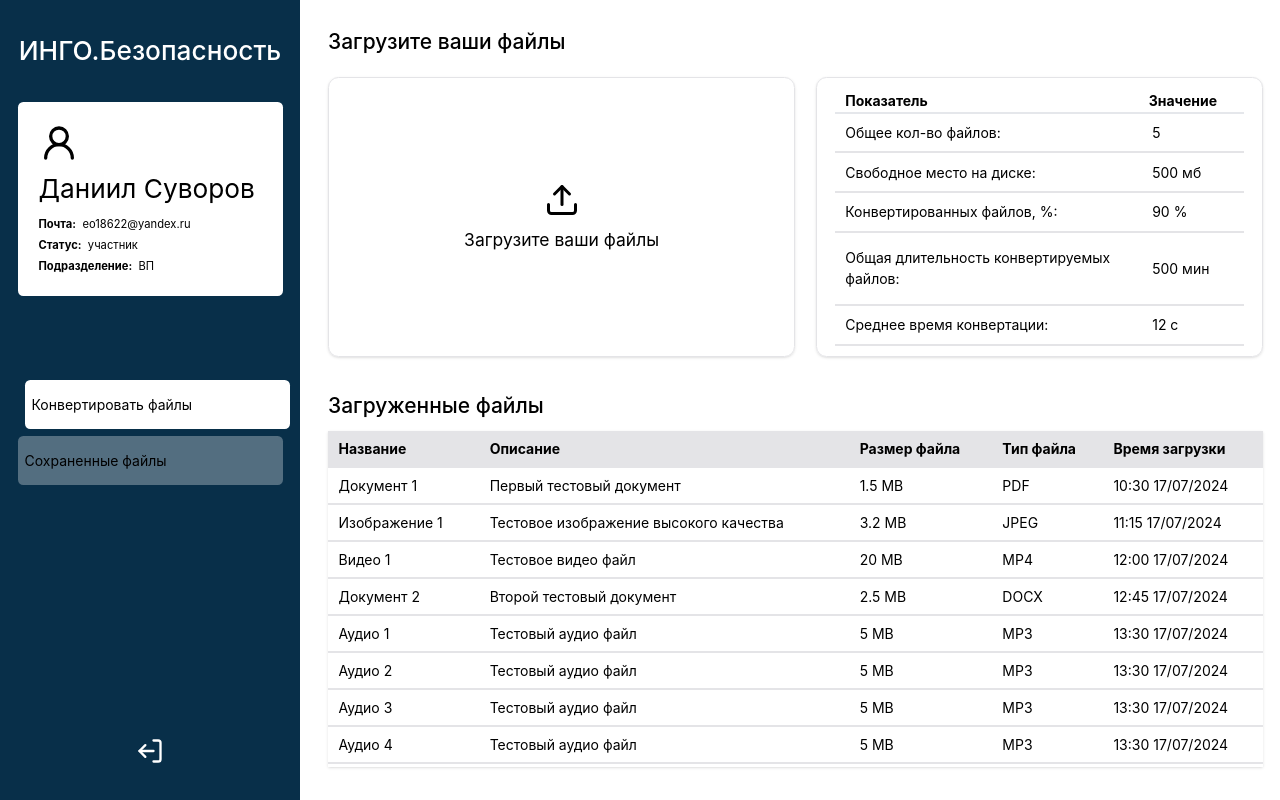
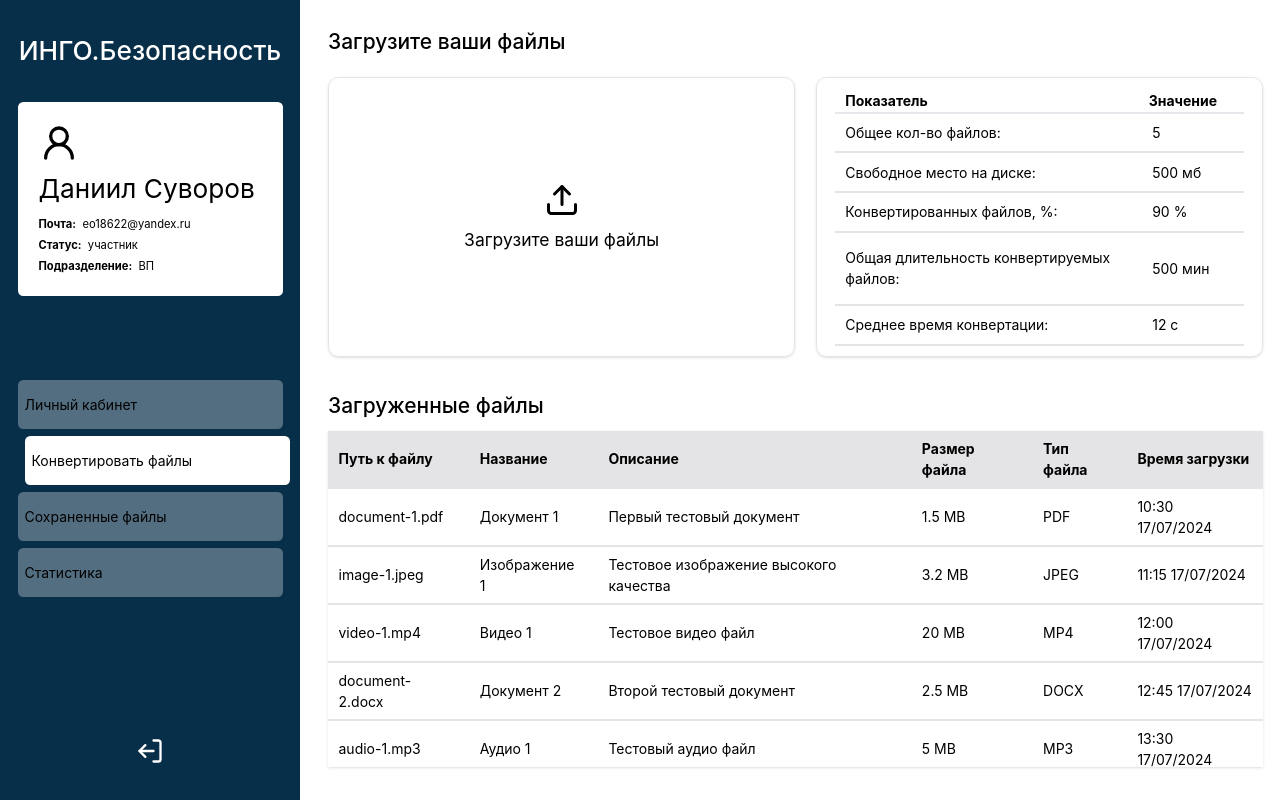
Before and after one commit to racoon-typing/Ingo, a React (Vite) app in the folder project/: page /convert in a window 1280 px wide. Built offline with nearby package versions, Linux system fonts and the light colour scheme.

Commit message:
добавил маршрутизацию и доработал объект

```diff
--- a/project/src/app/App.tsx
+++ b/project/src/app/App.tsx
@@ -22,10 +22,6 @@ function App() {
         />
         <Route path="/convert" element={<ConverterPage />} />
         <Route path="/files" element={<UploadFilesPage />} />
-        {/* <Route path="/files" element={<Files />} /> */}
-        {/* <ConverterPage /> */}
-        {/* <UploadFilesPage /> */}
-        {/* <Files /> */}
       </Routes>
     </>
   );
--- /dev/null
+++ b/project/src/components/file-item/FileItem.tsx
@@ -0,0 +1,11 @@
+// import './FileItem.scss';
+
+function FileItem(): JSX.Element {
+   return (
+    <li>
+
+    </li>
+    );
+}
+
+export default FileItem;
--- /dev/null
+++ b/project/src/components/file-list/FileList.tsx
@@ -0,0 +1,14 @@
+// import "./Converter.scss";
+
+import FileItem from "../file-item/FileItem";
+
+function FilesList(): JSX.Element {
+  return (
+    <ul className="grid grid-cols-3">
+
+      <FileItem />
+    </ul>
+  );
+}
+
+export default FilesList;
--- a/project/src/components/files/Files.tsx
+++ /dev/null
@@ -1,7 +0,0 @@
-// import "./Converter.scss";
-
-function Files(): JSX.Element {
-  return <div>Файлы</div>;
-}
-
-export default Files;
--- a/project/src/components/upload-files-row/UploadFilesRow.tsx
+++ b/project/src/components/upload-files-row/UploadFilesRow.tsx
@@ -9,6 +9,7 @@ interface IUploadFilesRowProp {
 function UploadFilesRow({ file }: IUploadFilesRowProp): JSX.Element {
   return (
     <tr className="border-b-2 border-b-zinc-200">
+      <td className="px-3 py-2 pr-4">{file.path}</td>
       <td className="px-3 py-2 pr-4">{file.name}</td>
       <td className="px-3 py-2">{file.description}</td>
       <td className="px-3 py-2">{file.size}</td>
--- a/project/src/components/upload-files-table/UploadFilesTable.tsx
+++ b/project/src/components/upload-files-table/UploadFilesTable.tsx
@@ -8,6 +8,7 @@ function UploadFilesTable(): JSX.Element {
     <table className="table-auto w-full min-w-full px-3 snap-y">
       <thead>
         <tr className="border-b-2 border-b-zinc-200 bg-zinc-200">
+          <th className="min-w-max px-3 py-2 pr-4 text-left">Путь к файлу</th>
           <th className="min-w-max px-3 py-2 pr-4 text-left">Название</th>
           <th className="min-w-max px-3 py-2 pr-4 text-left">Описание</th>
           <th className="min-w-min px-3 py-2 text-left">Размер файла</th>
--- a/project/src/consts/const.ts
+++ b/project/src/consts/const.ts
@@ -1,10 +1,10 @@
 export const menuList = [
-    // {
-    //     id: 1,
-    //     name: "Личный кабинет",
-    //     value: "account",
-    //     link: '/account'
-    // },
+    {
+        id: 1,
+        name: "Личный кабинет",
+        value: "account",
+        link: '/account'
+    },
     {
         id: 2,
         name: "Конвертировать файлы",
@@ -17,12 +17,12 @@ export const menuList = [
         value: "files",
         link: '/files'
     },
-    // {
-    //     id: 4,
-    //     name: "Статистика",
-    //     value: "statistic",
-    //     link: '/statistic'
-    // },
+    {
+        id: 4,
+        name: "Статистика",
+        value: "statistic",
+        link: '/statistic'
+    },
 ];
 
 export const userData = {
@@ -33,6 +33,142 @@ export const userData = {
 }
 
 export const userUploadFiles = [
+    {
+        path: 'document-1.pdf',
+        name: 'Документ 1',
+        description: 'Первый тестовый документ',
+        size: '1.5 MB',
+        type: 'PDF',
+        uploadTime: '10:30 17/07/2024',
+    },
+    {
+        path: 'image-1.jpeg',
+        name: 'Изображение 1',
+        description: 'Тестовое изображение высокого качества',
+        size: '3.2 MB',
+        type: 'JPEG',
+        uploadTime: '11:15 17/07/2024',
+    },
+    {
+        path: 'video-1.mp4',
+        name: 'Видео 1',
+        description: 'Тестовое видео файл',
+        size: '20 MB',
+        type: 'MP4',
+        uploadTime: '12:00 17/07/2024',
+    },
+    {
+        path: 'document-2.docx',
+        name: 'Документ 2',
+        description: 'Второй тестовый документ',
+        size: '2.5 MB',
+        type: 'DOCX',
+        uploadTime: '12:45 17/07/2024',
+    },
+    {
+        path: 'audio-1.mp3',
+        name: 'Аудио 1',
+        description: 'Тестовый аудио файл',
+        size: '5 MB',
+        type: 'MP3',
+        uploadTime: '13:30 17/07/2024',
+    },
+    {
+        path: 'audio-2.mp3',
+        name: 'Аудио 2',
+        description: 'Тестовый аудио файл',
+        size: '5 MB',
+        type: 'MP3',
+        uploadTime: '13:30 17/07/2024',
+    },
+    {
+        path: 'audio-3.mp3',
+        name: 'Аудио 3',
+        description: 'Тестовый аудио файл',
+        size: '5 MB',
+        type: 'MP3',
+        uploadTime: '13:30 17/07/2024',
+    },
+    {
+        path: 'audio-4.mp3',
+        name: 'Аудио 4',
+        description: 'Тестовый аудио файл',
+        size: '5 MB',
+        type: 'MP3',
+        uploadTime: '13:30 17/07/2024',
+    },
+    {
+        path: 'audio-5.mp3',
+        name: 'Аудио 5',
+        description: 'Тестовый аудио файл',
+        size: '5 MB',
+        type: 'MP3',
+        uploadTime: '13:30 17/07/2024',
+    },
+    {
+        path: 'audio-6.mp3',
+        name: 'Аудио 6',
+        description: 'Тестовый аудио файл',
+        size: '5 MB',
+        type: 'MP3',
+        uploadTime: '13:30 17/07/2024',
+    },
+    {
+        path: 'audio-7.mp3',
+        name: 'Аудио 7',
+        description: 'Тестовый аудио файл',
+        size: '5 MB',
+        type: 'MP3',
+        uploadTime: '13:30 17/07/2024',
+    },
+    {
+        path: 'audio-8.mp3',
+        name: 'Аудио 8',
+        description: 'Тестовый аудио файл',
+        size: '5 MB',
+        type: 'MP3',
+        uploadTime: '13:30 17/07/2024',
+    },
+    {
+        path: 'audio-99.mp3',
+        name: 'Аудио 99',
+        description: 'Тестовый аудио файл',
+        size: '5 MB',
+        type: 'MP3',
+        uploadTime: '13:30 17/07/2024',
+    },
+    {
+        path: 'audio-19.mp3',
+        name: 'Аудио 19',
+        description: 'Тестовый аудио файл',
+        size: '5 MB',
+        type: 'MP3',
+        uploadTime: '13:30 17/07/2024',
+    },
+];
+
+
+export const fileCategories = [
+    {
+        id: 1,
+        name: 'Обработанные',
+        value: 'process',
+    },
+    {
+        id: 2,
+        name: 'Не обработанные',
+        value: 'not process',
+    },
+    {
+        id: 3,
+        name: 'В архиве',
+        value: 'archive',
+    },
+]
+
+
+
+export const userSaveFiles = [
     {
         name: 'Документ 1',
         description: 'Первый тестовый документ',
@@ -81,63 +217,6 @@ export const userUploadFiles = [
         uploadTime: '13:30 17/07/2024',
         converted: false,
     },
-    // kfd
-    {
-        name: 'Аудио 3',
-        description: 'Тестовый аудио файл',
-        size: '5 MB',
-        type: 'MP3',
-        uploadTime: '13:30 17/07/2024',
-        converted: false,
-    },
-    {
-        name: 'Аудио 4',
-        description: 'Тестовый аудио файл',
-        size: '5 MB',
-        type: 'MP3',
-        uploadTime: '13:30 17/07/2024',
-        converted: false,
-    },
-    {
-        name: 'Аудио 5',
-        description: 'Тестовый аудио файл',
-        size: '5 MB',
-        type: 'MP3',
-        uploadTime: '13:30 17/07/2024',
-        converted: false,
-    },
-    {
-        name: 'Аудио 6',
-        description: 'Тестовый аудио файл',
-        size: '5 MB',
-        type: 'MP3',
-        uploadTime: '13:30 17/07/2024',
-        converted: false,
-    },
-    {
-        name: 'Аудио 7',
-        description: 'Тестовый аудио файл',
-        size: '5 MB',
-        type: 'MP3',
-        uploadTime: '13:30 17/07/2024',
-        converted: false,
-    },
-    {
-        name: 'Аудио 8',
-        description: 'Тестовый аудио файл',
-        size: '5 MB',
-        type: 'MP3',
-        uploadTime: '13:30 17/07/2024',
-        converted: false,
-    },
-    {
-        name: 'Аудио 99',
-        description: 'Тестовый аудио файл',
-        size: '5 MB',
-        type: 'MP3',
-        uploadTime: '13:30 17/07/2024',
-        converted: false,
-    },
     {
         name: 'Аудио 19',
         description: 'Тестовый аудио файл',
@@ -147,22 +226,3 @@ export const userUploadFiles = [
         converted: false,
     },
 ]
-
-
-export const fileCategories = [
-    {
-        id: 1,
-        name: 'Обработанные',
-        value: 'process',
-    },
-    {
-        id: 2,
-        name: 'Не обработанные',
-        value: 'not process',
-    },
-    {
-        id: 3,
-        name: 'В архиве',
-        value: 'archive',
-    },
-]
--- a/project/src/pages/upload-files-page/UploadFilesPage.tsx
+++ b/project/src/pages/upload-files-page/UploadFilesPage.tsx
@@ -2,18 +2,19 @@
 
 import Layout from "../../layout/Layout";
 import FileCategory from "../../components/file-category-list/FileCategoryList";
+import FilesList from "../../components/file-list/FileList";
 
 function UploadFilesPage(): JSX.Element {
   return (
     <Layout>
       <h2 className="text-2xl mb-6 font-medium">Ваши файлы</h2>
 
-      <div className="bg-black/5 rounded-md inline-block">
+      <div className="bg-black/5 rounded-md inline-block mb-4">
         <FileCategory />
       </div>
 
       <div>
-        Файлы
+        <FilesList />
       </div>
     </Layout>
   );
--- a/project/src/types/types.ts
+++ b/project/src/types/types.ts
@@ -1,4 +1,5 @@
 export interface IUploadFiles {
+    path: string;
     name: string;
     description: string;
     size: string;
```
Also changed, not shown: project/src/layout/Layout.tsx (+6 -1 lines).
